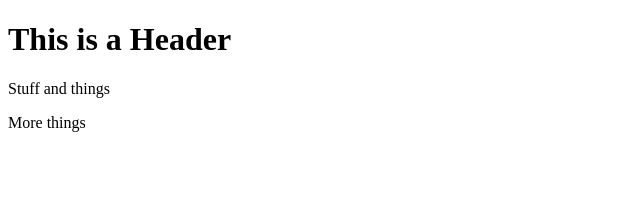
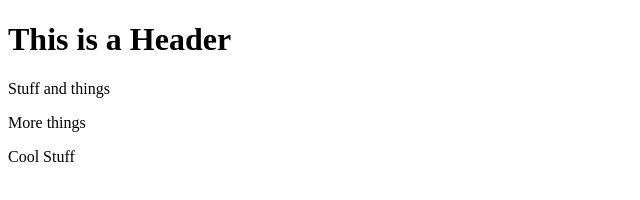
Before and after one commit to smauntz/git-test, a website: page index.html in a window 1280 px wide. Shown: the full height of the page, 0-640 px from the left. Drawn offline with Linux system fonts and the light colour scheme.

Commit message:
Fourth commit

```diff
--- a/index.html
+++ b/index.html
@@ -7,5 +7,6 @@
         <h1>This is a Header</h1>
         <p>Stuff and things</p>
         <p>More things</p>
+        <p>Cool Stuff</p>
     </body>
 </html>
```
Also changed, not shown: package.json (added, +24 -0 lines), 2 other files.
